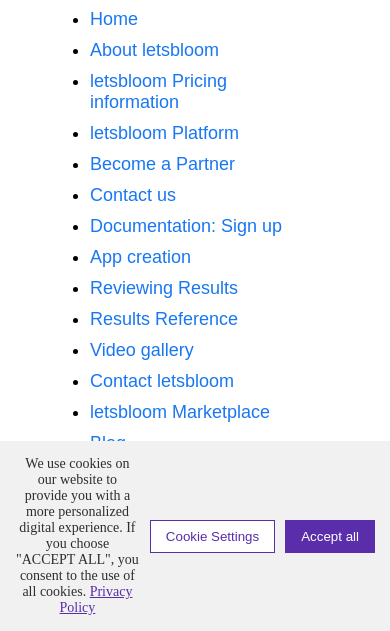
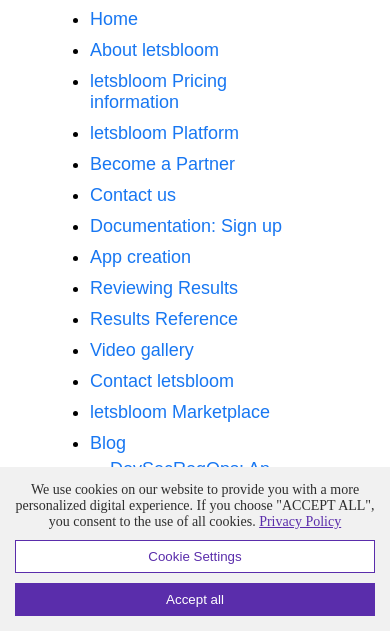
Before and after one commit to descmd1/letsbloom, a plain HTML site: page index.html in a window 390 px wide. Shown: the part 213-844 px from the top of the page. Drawn offline with Linux system fonts and the light colour scheme.

Commit message:
edited styles

```diff
--- a/styles.css
+++ b/styles.css
@@ -208,6 +208,11 @@
 }
 
 @media (max-width: 768px) {
+    .navitems{
+        display: flex;
+        width: 100%;
+        gap: 20px;
+    }
     .nav-links {
         display: none;
         position: absolute;
@@ -232,4 +237,14 @@
     .nav-links.active {
         display: flex;
     }
+
+
+    .cookie-banner{
+        width: 100%;
+        display: flex;
+        flex-direction: column;
+    }
+    .cookie-settings, .accept-all{
+        width: 100%;
+    }
 }
```
